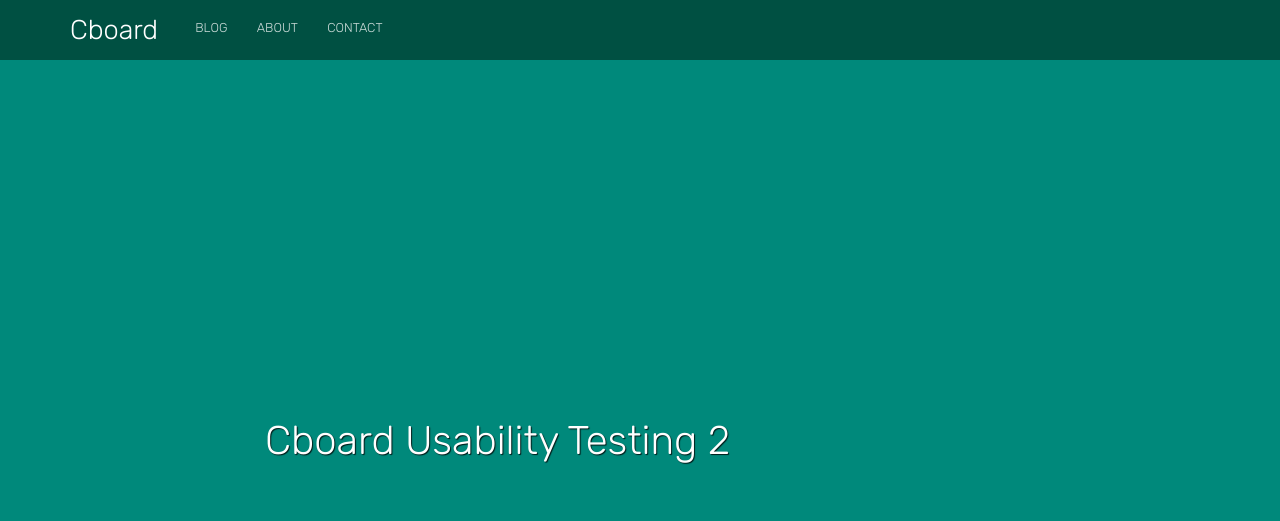
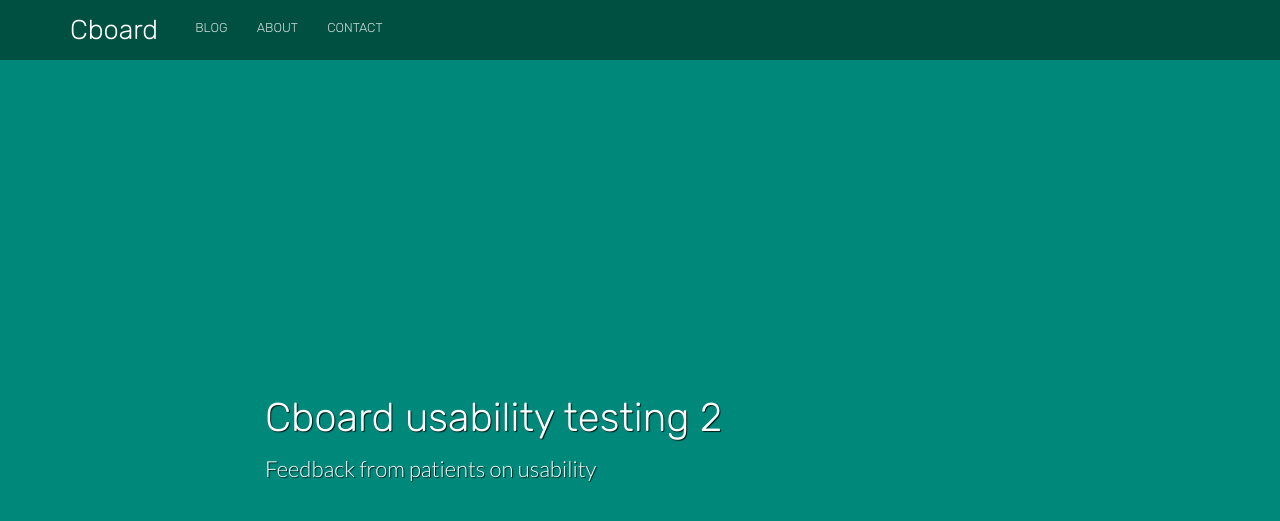
Before and after one commit to cboard-org/cboard-io, a Jekyll site: the page built from _posts/2018-09-05-cboard-usability-testing-2.md, in a window 1280 px wide and 900 px high. Shown: the top 521 px of the window. Built offline with Jekyll 4.4.1, drawn with Linux system fonts in a browser that asks for light colours; nearby versions of some CDN libraries; some of the changed text lies outside the part shown.

Commit message:
Update 2018-09-05-cboard-usability-testing-2.md

```diff
--- a/_posts/2018-09-05-cboard-usability-testing-2.md
+++ b/_posts/2018-09-05-cboard-usability-testing-2.md
@@ -1,8 +1,18 @@
-Final weeks of testing
+---
+title: Cboard usability testing 2
+date: 2018-09-05
+description: Feedback from patients on usability
+categories:
+  - cboard
+  - usability-testing
+image:
+author_staff_member: Katrina Cohen Cosentino
+---
+## The final weeks of testing
 
 For the final two weeks of testing, we continued seeing patients from both Ciren and Eipan, but though we saw a few new patients, the majority of the visits were second sessions with previously seen patients. This was helpful in that the children were not as overwhelmed with new images, and were seeing Cboard for a second time (at least). We had created folders with few pictograms (so less visual stimulation) in order to determine whether their reactions and understanding changed from the initial visit.
 
-User testing – weeks 3 and 4
+## User testing – weeks 3 and 4
 
 Following the first two weeks, the initial obstacles the kids were encountering with Cboard of overstimulation due to having too many pictograms on the screen. The patients often had little to no practice with assistive augmentative communication (AAC), and the speech therapists suggested editing the pages to limit shown images. We also focused on understanding of the pictograms, and ability to communicate during an activity using these pictograms, rather than ability to navigate for instance. Since many of the patients were very young and had little to no experience with AAC, navigating would take time and practice, while understanding of pictograms and distinction of folder versus pictogram would be instant.
 
@@ -10,7 +20,7 @@
 
 The other patients were saw also had an easier time with the edited folders, but had some of the same issues previously mentioned regarding the size of pictograms, and the placement of the back button as well as going back to the home page without pressing the ‘back’ button so many times. The second sessions with patients pointed out that practice made Cboard easier to use, but that adding the option to enlarge both the pictograms and navigation options will be necessary to continue developing the application.
 
-Overall feedback and last thoughts
+## Overall feedback and last thoughts
 
 We finished the initial user testing at Ciren and Eipan on August 28th . The feedback from the testing remains similar to the initial feedback from the first post:
 
```
